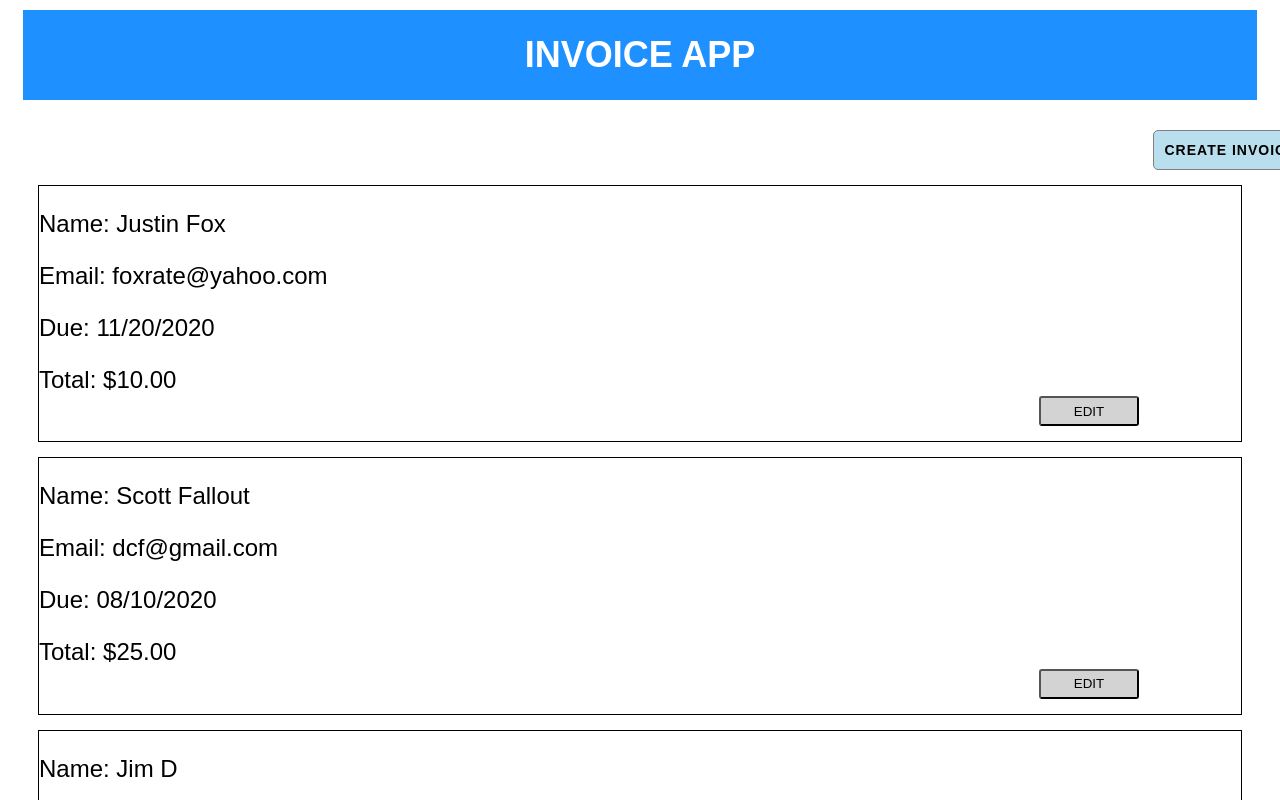
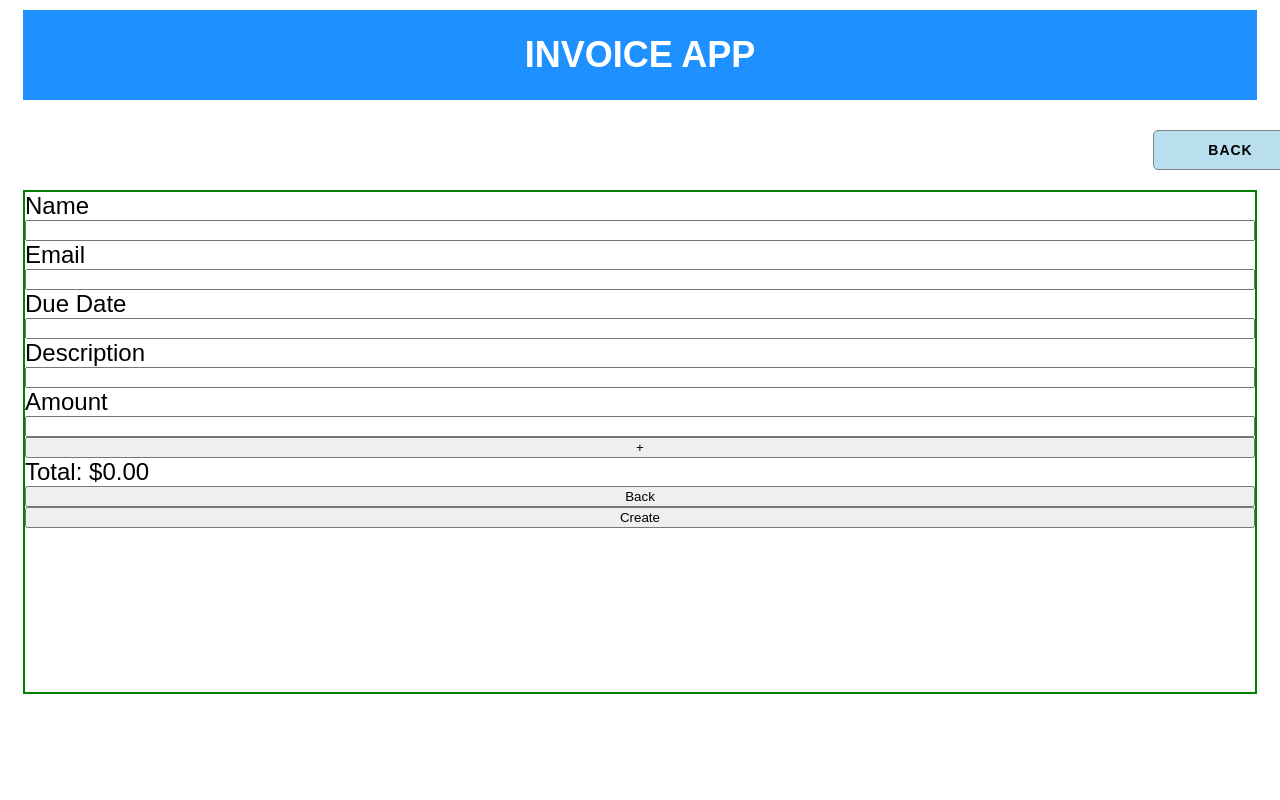
Before and after one commit to bkmorgan3/invoicing, a React (Create React App) app: page / in a window 1280 px wide. Both pictures are taken after a click on the button "CREATE INVOICE". Shown: the top 800 px of the page. Built offline with nearby package versions, Linux system fonts and the light colour scheme.

Commit message:
button toggles

```diff
--- a/src/App.js
+++ b/src/App.js
@@ -2,6 +2,7 @@ import React, {useState} from 'react';
 import styled from 'styled-components';
 import Header from './Header';
 import InvoiceContainer from './InvoiceContainer';
+import NewInvoiceForm from './NewInvoiceForm';
 
 const Container = styled.div`
   height: 100vh;
@@ -34,13 +35,22 @@ const pendingInvoices = [
 
 const App = () => {
   const [invoices, setInvoices] = useState(pendingInvoices)
+  const [isFormDisplayed, setIsFormDisplayed] = useState(false)
 
+  const addInvoice = (invoice) => {
+    invoice.id = invoices.length + 1
+    setInvoices(...invoices, invoice)
+  }
+  console.log("hello",isFormDisplayed)
   return (
     <Container>
       <Header />
-      <CreateInvoiceButton onClick={() => console.log("making a new one")}> Create Invoice</CreateInvoiceButton>
-      <InvoiceContainer invoices={invoices} />
-    </Container>
+      <CreateInvoiceButton onClick={() => setIsFormDisplayed(!isFormDisplayed) }> {isFormDisplayed ? 'Back' : 'Create Invoice'}</CreateInvoiceButton>
+        {isFormDisplayed ?
+          <NewInvoiceForm setIsFormDisplayed={setIsFormDisplayed} addInvoice={addInvoice} /> :
+          <InvoiceContainer invoices={invoices} />
+          }
+      </Container>
     )
 
 }
--- a/src/NewInvoiceForm.js
+++ b/src/NewInvoiceForm.js
@@ -1,10 +1,20 @@
 import React, {useState} from 'react';
+import styled from 'styled-components';
+
+const Form = styled.form`
+  height: 500px;
+  margin-top: 20px;
+  display: flex;
+  flex-direction: column;
+  border: 2px solid green;
+`;
 
 const NewInvoiceForm = props => {
   const defaultFormState = {id: null, name: '', email: '', due: '', description: '', amount: ''}
   const [invoice, setInvoice] = useState(defaultFormState)
+  console.log(props)
   return (
-    <form>
+    <Form>
       <label htmlFor="name">Name</label>
       <input type="text" name="name"/>
       <label htmlFor="email">Email</label>
@@ -17,9 +27,9 @@ const NewInvoiceForm = props => {
       <input type="text" name="amount" />
       <button>+</button>
       Total:  $0.00
-      <button>Back</button>
-      <button>Create</button>
-    </form>
+      <button onClick={() => props.setIsFormDisplayed(false)}>Back</button>
+      <button type="submit">Create</button>
+    </Form>
   )
 }
 
```
